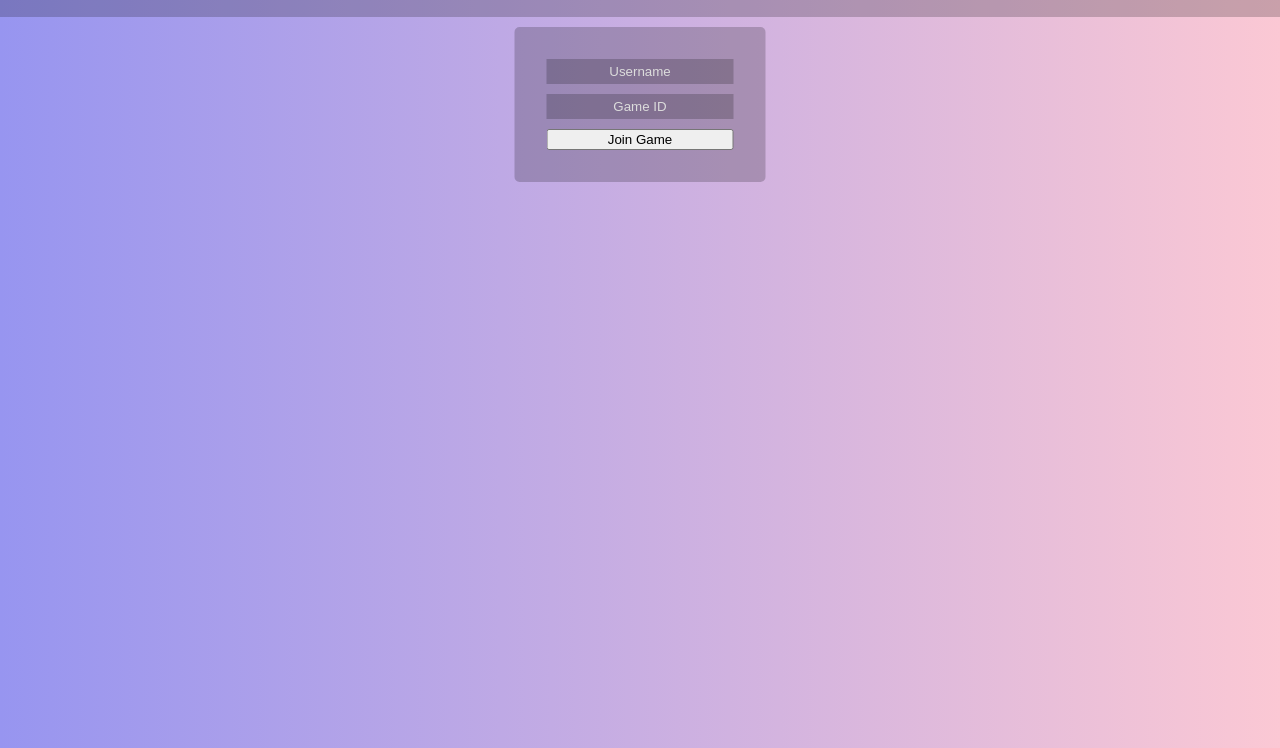
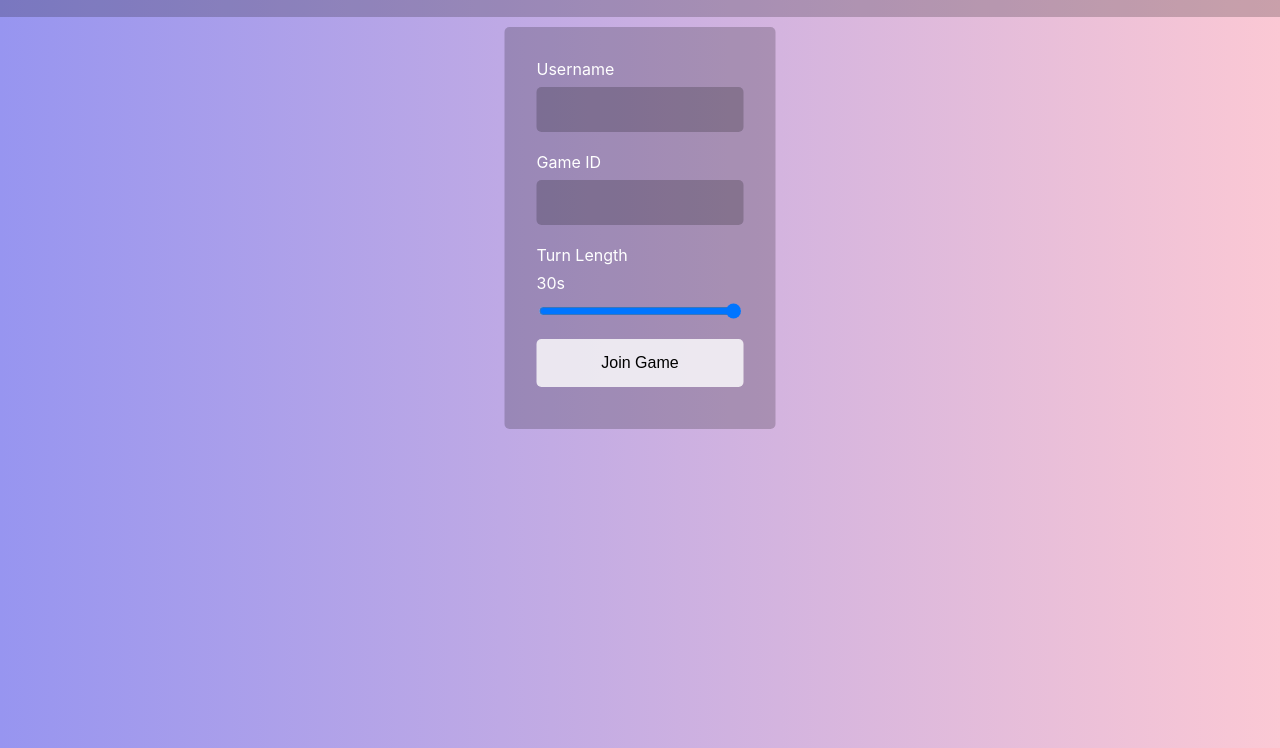
Before and after one commit to alexthehaszard/connect-4-arena, a website: page index.html in a window 1280 px wide. Both pictures are taken after a click on the element "Create Server". Shown: the part 52-800 px from the top of the page. Drawn offline with nearby package versions, Linux system fonts and the light colour scheme; no server answers.

Commit message:
fix a bunch of things

```diff
--- a/index.html
+++ b/index.html
@@ -18,8 +18,13 @@
       <p id="won" style="display: none;"></p>
       <div id="setup">
         <div id="serverSetup" style="display: none">
-          <input id="username" maxlength="16" placeholder="Username" />
-          <input id="password" maxlength="16" placeholder="Game ID" style="display: none" />
+          <label id="usernameLabel" for="username">Username</label>
+          <input id="username" maxlength="16" type="text" />
+          <label id="passwordLabel" for="password" style="display: none">Game ID</label>
+          <input id="password" maxlength="16" style="display: none" type="text" />
+          <label id="turnLabel" for="timerLength" style="display: none">Turn Length</label>
+          <label id="timerLabel" for="timerLength" style="display: none">30s</label>
+          <input type="range" min="2" max="30" value="30" id="timerLength" oninput="changeLength()" style="display: none">
           <button id="joinGame" onclick="joinGame()">Join Game</button>
         </div>
         <div id="serverList">
--- a/server.js
+++ b/server.js
@@ -68,8 +68,8 @@ io.on("connection", function (socket) {
     io.sockets.emit("move", move, id);
   });
 
-  socket.on("username", function (data, id, p) {
-    io.sockets.emit("username", data, id, p);
+  socket.on("username", function (data, id, p, time) {
+    io.sockets.emit("username", data, id, p, time);
   });
 
   socket.on("gameover", function (id, time, leave) {
--- a/static/index.css
+++ b/static/index.css
@@ -20,22 +20,43 @@ nav {
   color: white;
 }
 
-input {
+input[type="text"] {
   background: rgba(0, 0, 0, 0.2);
   border: 0px;
-  border-radius: 0;
-  padding: 5px;
-  margin-bottom: 10px;
-  text-align: center;
+  border-radius: 5px;
+  padding: 15px;
+  margin-bottom: 20px;
   color: white;
 }
 
-input::placeholder {
-  color: rgba(220, 220, 220);
+input[type="range"] {
+  margin-bottom: 20px;
+}
+
+label {
+  color: white;
+  margin-bottom: 0.5rem;
+  font-size: 1rem;
 }
 
 input:focus {
   outline: none;
+}
+
+button {
+  background: rgba(255, 255, 255, 0.8);
+  border: 0px;
+  border-radius: 5px;
+  padding: 15px;
+  margin-bottom: 10px;
+  color: black;
+  font-size: 1rem;
+  transition: background-color 0.5s ease;
+}
+
+button:hover {
+  cursor: pointer;
+  background: rgba(255, 255, 255, 0.6);
 }
 
 #board {
@@ -95,7 +116,8 @@ input:focus {
   text-align: center;
   align-items: center;
   justify-content: center;
-  padding: 0 2rem 0 2rem;
+  padding: 0;
+  width: max(10rem, 20vw);
 }
 
 #counter {
@@ -115,11 +137,13 @@ input:focus {
 
 .server-username {
   font-size: 1.5rem;
+  margin-bottom: 0;
 }
 
 .server {
   display: grid;
   grid-template-columns: 66% 33%;
+  grid-template-rows: 2rem 2rem;
   background: rgba(0, 0, 0, 0.2);
   padding: 1rem;
   border-radius: 5px;
@@ -130,7 +154,7 @@ input:focus {
 #won {
   position: absolute;
   top: 150px;
-  padding: 10px;
+  padding: 10px 25px 10px 25px;
   background-color: rgba(0, 0, 0, 0.5);
   border-radius: 5px;
   left: 50%;
@@ -176,6 +200,6 @@ input:focus {
 }
 
 .server-button {
-  grid-row: 1/3;
+  grid-row: 1/4;
   grid-column: 2;
 }
--- a/static/index.js
+++ b/static/index.js
@@ -46,6 +46,8 @@ let hasLost = false;
 // the interval timer for the counter
 let interval;
 
+let turnLength = 30;
+
 // when the page is loaded, get all of the games
 socket.emit("getTimes");
 
@@ -54,6 +56,8 @@ function createBoard() {
   // show the board
   document.getElementById("board").style = "";
   document.getElementById("hasOpponent").style = "";
+  document.getElementById("won").style = "";
+  document.getElementById("won").innerHTML = "Waiting for opponent...";
   // remove the setup and server list
   document.getElementById("serverSetup").style = "display: none";
   document.getElementById("serverList").style = "display: none";
@@ -204,6 +208,10 @@ function createServer() {
   document.getElementById("serverSetup").style = "display: flex";
   document.getElementById("serverList").style = "display: none";
   document.getElementById("password").style = "display: intial";
+  document.getElementById("timerLength").style = "";
+  document.getElementById("timerLabel").style = "";
+  document.getElementById("turnLabel").style = "";
+  document.getElementById("passwordLabel").style = "";
 }
 
 function joinServer(id) {
@@ -215,11 +223,16 @@ function joinServer(id) {
     .setAttribute("onclick", `joinGame("${id}")`);
 }
 
+function changeLength() {
+  turnLength = document.getElementById("timerLength").value;
+  document.getElementById("timerLabel").innerHTML = `${turnLength}s`;
+}
+
 function timer() {
-  // this is used to count if the user has gone past 30s, although it uses setinterval so it is not that accurate
+  // this is used to count if the user has gone past the turn length, although it uses setinterval so it is not that accurate
   counter++;
   document.getElementById("counter").innerHTML = counter;
-  if (counter >= 30) {
+  if (counter >= turnLength) {
     // if you have lost, stop the counter
     clearInterval(interval);
     hasLost = true;
@@ -271,7 +284,7 @@ socket.on("move", function (data, id) {
   }
 });
 
-socket.on("username", function (data, id, p) {
+socket.on("username", function (data, id, p, time) {
   if (
     id === gameid &&
     p !== player &&
@@ -284,6 +297,8 @@ socket.on("username", function (data, id, p) {
       name.innerHTML = " 🟡 " + data;
     }
 
+    turnLength = time;
+
     // create the counter element
     let count = document.createElement("p");
     count.innerHTML = counter;
@@ -291,7 +306,7 @@ socket.on("username", function (data, id, p) {
     document.getElementById("players").appendChild(count);
 
     document.getElementById("players").appendChild(name);
-    socket.emit("username", username, gameid, player);
+    socket.emit("username", username, gameid, player, turnLength);
     if (document.getElementById("turn").innerHTML === "not your turn") {
       document.getElementById("players").lastChild.classList = "current-player";
     } else {
@@ -316,10 +331,11 @@ socket.on("return", function (pass, id) {
 socket.on("player", function (data, id) {
   if (player === 1 && id === gameid) {
     colour = " 🟡 ";
-    socket.emit("username", username, gameid, player);
+    socket.emit("username", username, gameid, player, turnLength);
     document.getElementById("players").firstChild.innerHTML += colour;
     document.getElementById("turn").style = "display: none";
     document.getElementById("hasOpponent").style = "display: none";
+    document.getElementById("won").style = "display: none";
   } else if (!player && data && gameid) {
     player = data;
     console.log("player: " + data);
@@ -331,6 +347,7 @@ socket.on("player", function (data, id) {
     document.getElementById("players").firstChild.innerHTML += colour;
     document.getElementById("turn").style = "display: none";
     document.getElementById("hasOpponent").style = "display: none";
+    document.getElementById("won").style = "display: none";
   }
 });
 
```
